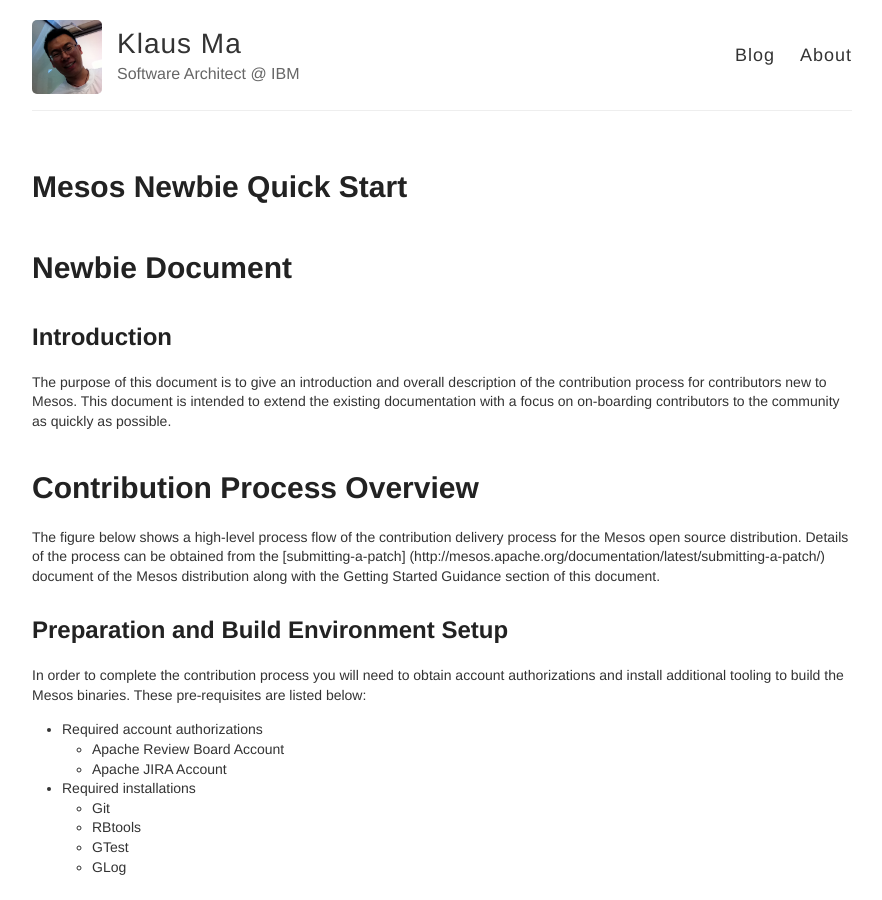
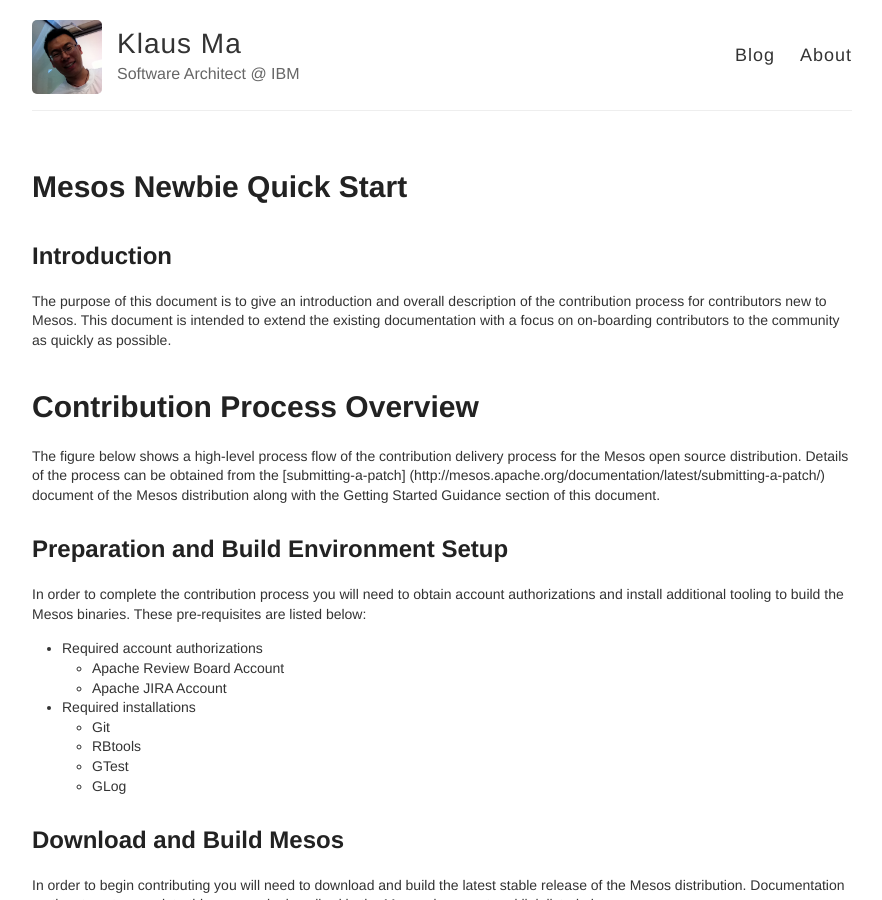
Before and after one commit to k82cn/k82cn.github.io, a Jekyll site: the page built from _posts/2016-01-07-mesos_newbie.md, in a window 1280 px wide and 900 px high. Shown: the whole window, without its empty margins (198-1080 px from the left). Built offline with Jekyll 4.4.1, drawn with Linux system fonts in a browser that asks for light colours.

Commit message:
Remove H1 in Mesos Newbie.

```diff
--- a/_posts/2016-01-07-mesos_newbie.md
+++ b/_posts/2016-01-07-mesos_newbie.md
@@ -3,8 +3,6 @@
 title: Mesos Newbie Quick Start
 categories: tech
 ---
-
-# Newbie Document
 
 ## Introduction
 
```
